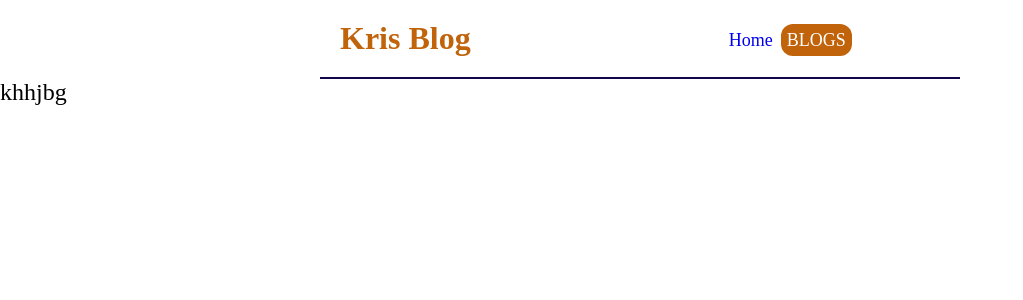
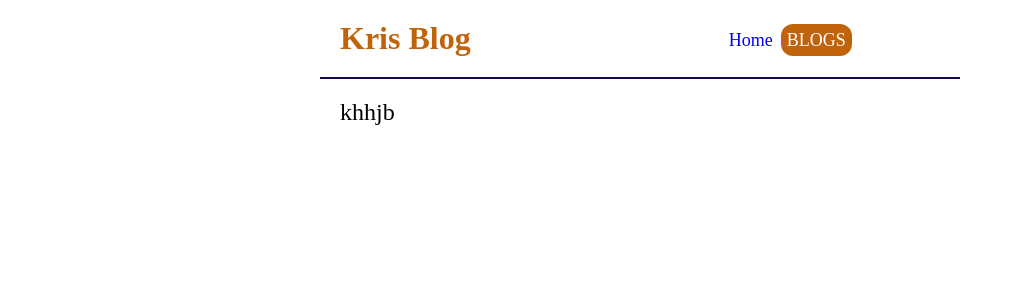
Before and after one commit to ernestkris6/web, a React (Create React App) app: page / in a window 1280 px wide. Shown: the top 300 px of the page, without its empty margins (0-1023 px from the left). Built offline with nearby package versions, Linux system fonts and the light colour scheme.

Commit message:
home css

```diff
--- a/src/Pages/Home.css
+++ b/src/Pages/Home.css
@@ -1,4 +1,6 @@
-.home {
+.home p{
     margin: 0 auto;
-
+    max-width: 600px;
+    align-items: center;
+    padding: 20px;
 }
--- a/src/Pages/Home.js
+++ b/src/Pages/Home.js
@@ -1,9 +1,10 @@
 import React from 'react';
+import './Home.css'
 
 const Home = () => {
     return (
         <div className='home'>
-            <p>khhjbg</p>
+            <p>khhjb</p>
 
         </div>
      );
```
